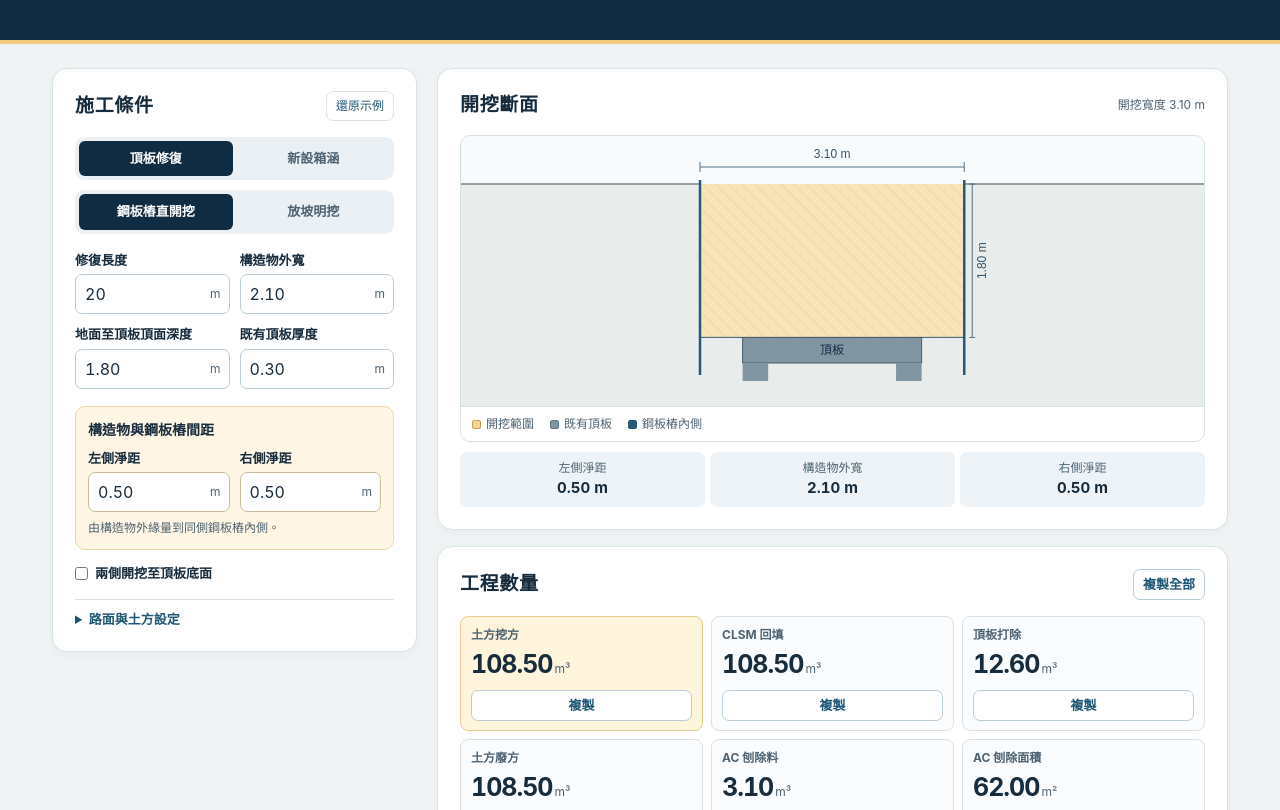
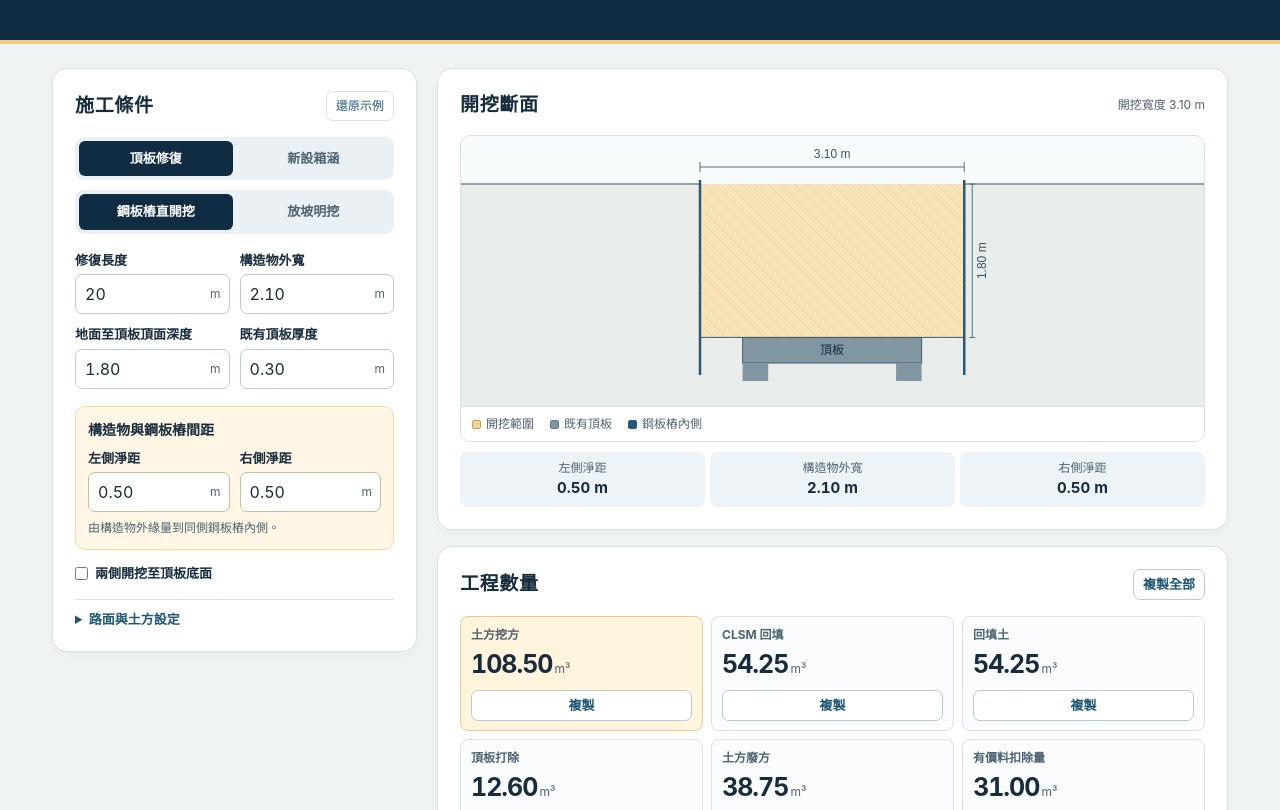
Before and after one commit to ushi511/earthwork-calculator, a plain HTML site: page index.html in a window 1280 px wide. Shown: the part 126-936 px from the top of the page. Drawn offline with Linux system fonts and the light colour scheme.

Commit message:
Adjust waste and backfill quantities with valuable material and AC deductions

```diff
--- a/index.html
+++ b/index.html
@@ -135,9 +135,10 @@
             <label class="field"><span class="field-title">AC 刨除厚度</span><span class="control"><input name="ac" type="number" value="0.05" min="0" step="any" required><span class="unit">m</span></span></label>
             <label class="field"><span class="field-title">路面復舊層總厚</span><span class="control"><input name="paving" type="number" value="0.05" min="0" step="any" required><span class="unit">m</span></span></label>
             <label class="field"><span class="field-title">AC 刨除寬度</span><span class="control"><input name="millWidth" type="number" placeholder="同開挖頂寬" min="0" step="any" aria-describedby="mill-hint"><span class="unit">m</span></span></label>
-            <label class="field"><span class="field-title">土方回用量</span><span class="control"><input name="reuse" type="number" value="0" min="0" step="any" required><span class="unit">m³</span></span></label>
+            <label class="field"><span class="field-title">有價料厚度</span><span class="control"><input name="valuableDepth" type="number" value="0.50" min="0" step="any" required><span class="unit">m</span></span></label>
           </div>
           <p class="hint" id="mill-hint">刨除寬度留空時採開挖頂寬。自訂寬度以構造物中心線對稱配置。</p>
+          <p class="hint">回填土與 CLSM 各占回填體積的 50%；廢方扣除有價料厚度及坑內 AC 後按 50% 估算。</p>
         </details>
         <p id="error" class="error" role="status" hidden></p>
       </form>
@@ -160,8 +161,10 @@
         <div class="results-grid">
           <div class="metric"><h3>土方挖方</h3><output id="soil-qty">—</output><span class="unit">m³</span><button class="copy-button" type="button" data-copy-qty="soil" aria-label="複製土方挖方" disabled>複製</button></div>
           <div class="metric"><h3>CLSM 回填</h3><output id="fill-qty">—</output><span class="unit">m³</span><button class="copy-button" type="button" data-copy-qty="fill" aria-label="複製CLSM 回填" disabled>複製</button></div>
+          <div class="metric"><h3>回填土</h3><output id="backfill-qty">—</output><span class="unit">m³</span><button class="copy-button" type="button" data-copy-qty="backfill" aria-label="複製回填土" disabled>複製</button></div>
           <div class="metric"><h3 id="slab-metric-title">頂板打除</h3><output id="slab-qty">—</output><span class="unit">m³</span><button class="copy-button" type="button" data-copy-qty="slab" aria-label="複製頂板打除" disabled>複製</button></div>
           <div class="metric"><h3>土方廢方</h3><output id="waste-qty">—</output><span class="unit">m³</span><button class="copy-button" type="button" data-copy-qty="waste" aria-label="複製土方廢方" disabled>複製</button></div>
+          <div class="metric"><h3>有價料扣除量</h3><output id="valuable-qty">—</output><span class="unit">m³</span><button class="copy-button" type="button" data-copy-qty="valuable" aria-label="複製有價料扣除量" disabled>複製</button></div>
           <div class="metric"><h3>AC 刨除料</h3><output id="ac-qty">—</output><span class="unit">m³</span><button class="copy-button" type="button" data-copy-qty="ac" aria-label="複製AC 刨除料" disabled>複製</button></div>
           <div class="metric"><h3>AC 刨除面積</h3><output id="area-qty">—</output><span class="unit">m²</span><button class="copy-button" type="button" data-copy-qty="area" aria-label="複製AC 刨除面積" disabled>複製</button></div>
           <div class="metric" id="bedding-metric" hidden><h3>基礎墊層</h3><output id="bedding-qty">—</output><span class="unit">m³</span><button class="copy-button" type="button" data-copy-qty="bedding" aria-label="複製基礎墊層" disabled>複製</button></div>
@@ -177,7 +180,7 @@
   </main>
   <script>
     function calculate(values) {
-      const { length, width, depth, slab, left, right, slope, deepen, ac, paving, millWidth, reuse } = values;
+      const { length, width, depth, slab, left, right, slope, deepen, ac, paving, millWidth, valuableDepth } = values;
       const outerHeight = values.newCulvert ? slab + values.innerHeight + values.bottomSlab : slab;
       const height = values.newCulvert ? depth + outerHeight + values.bedding : depth + (deepen ? slab : 0);
       const bottom = width + left + right;
@@ -210,10 +213,17 @@
       const pavingDepth = Math.min(paving, depth);
       const pavingInPit = pavingDepth * (top - slope * pavingDepth) * length;
       const soil = Math.max(0, gross - slabInPit - acInPit);
-      const fill = Math.max(0, gross - structureVolume - beddingVolume - pavingInPit);
-      const waste = Math.max(0, soil - reuse);
+      const fillTotal = Math.max(0, gross - structureVolume - beddingVolume - pavingInPit);
+      const fill = fillTotal / 2;
+      const soilBackfill = fillTotal / 2;
+      const valuableThickness = Math.min(height, valuableDepth);
+      const ordinaryDepth = Math.max(0, height - valuableThickness);
+      const ordinaryVolume = (bottom + top) / 2 * ordinaryDepth * length;
+      const valuableVolume = gross - ordinaryVolume;
+      const wasteBasis = Math.max(0, ordinaryVolume - acInPit - slabInPit);
+      const waste = wasteBasis / 2;
 
-      return { height, bottom, top, slopeRun, gross, slabVolume, slabInPit, outerHeight, structureVolume, concreteVolume, beddingVolume, millingWidth, millingArea, acVolume, acInPit, pavingInPit, soil, fill, waste };
+      return { height, bottom, top, slopeRun, gross, slabVolume, slabInPit, outerHeight, structureVolume, concreteVolume, beddingVolume, millingWidth, millingArea, acVolume, acInPit, pavingInPit, soil, fillTotal, fill, soilBackfill, valuableThickness, ordinaryDepth, ordinaryVolume, valuableVolume, wasteBasis, waste };
     }
 
     const byId = id => document.getElementById(id);
@@ -222,8 +232,8 @@
     const canvas = byId('section');
     const formatter = new Intl.NumberFormat('zh-TW', { minimumFractionDigits: 2, maximumFractionDigits: 2 });
     const fmt = value => formatter.format(value);
-    const lengths = ['length', 'width', 'depth', 'slab', 'left', 'right', 'ac', 'paving', 'reuse', 'innerWidth', 'innerHeight', 'wall', 'bottomSlab', 'bedding'];
-    const quantities = { soil: 'soil', fill: 'fill', slab: 'concreteVolume', waste: 'waste', ac: 'acVolume', area: 'millingArea', bedding: 'beddingVolume' };
+    const lengths = ['length', 'width', 'depth', 'slab', 'left', 'right', 'ac', 'paving', 'valuableDepth', 'innerWidth', 'innerHeight', 'wall', 'bottomSlab', 'bedding'];
+    const quantities = { soil: 'soil', fill: 'fill', backfill: 'soilBackfill', slab: 'concreteVolume', waste: 'waste', valuable: 'valuableVolume', ac: 'acVolume', area: 'millingArea', bedding: 'beddingVolume' };
     const copyButtons = [...document.querySelectorAll('[data-copy-qty]')];
     const copyFormat = new Intl.NumberFormat('zh-TW', { useGrouping: false, minimumFractionDigits: 2, maximumFractionDigits: 2 });
     let current = null;
@@ -306,7 +316,8 @@
       byId('bedding-metric').hidden = !newCulvert;
       byId('calculation-note').textContent = newCulvert
         ? '新設箱涵以完整外包體積（含內部空間）扣除回填，混凝土體積以外包減內空計算。墊層以箱涵外寬計算，數量未加鬆方係數。'
-        : '頂板以全寬、等厚打除及原尺寸復建計算。數量採幾何體積，未加鬆方係數。混凝土與 AC 分列，土方廢方不含兩者。';
+        : '頂板以全寬、等厚打除及原尺寸復建計算。數量採幾何體積，未加鬆方係數。混凝土與 AC 分列。';
+      byId('calculation-note').textContent += ' 廢方依指定方式以原開挖平均寬乘扣除有價料後的深度，再扣坑內 AC 及既有頂板，取 50%。回填土與 CLSM 各為淨回填體積的 50%；此為數量估算，實際廢方仍應核對可回用土方。放坡時有價料扣除量以原平均寬估算。';
       byId('slope-field').hidden = sheet;
       fields.slope.disabled = sheet;
       byId('clearance-title').textContent = sheet ? '構造物與鋼板樁間距' : '構造物與坡腳間距';
@@ -329,8 +340,6 @@
         message = `請檢查「${title}」的數值。`;
       } else if (Object.values(result).some(value => !Number.isFinite(value))) {
         message = '輸入超出可計算範圍。';
-      } else if (values.reuse - result.soil > 1e-8) {
-        message = '土方回用量須小於或等於土方挖方量。';
       }
       byId('error').textContent = message;
       byId('error').hidden = message === '';
@@ -362,15 +371,21 @@
         ['開挖斷面體積', `（${fmt(result.bottom)} ＋ ${fmt(result.top)}）÷ 2 × ${fmt(result.height)} × ${fmt(values.length)} ＝ ${fmt(result.gross)} m³`],
         ...(newCulvert ? [
           ['土方挖方', `開挖斷面體積 ${fmt(result.gross)} − 坑內 AC 刨除料 ${fmt(result.acInPit)} ＝ ${fmt(result.soil)} m³`],
-          ['CLSM 回填', `開挖斷面體積 ${fmt(result.gross)} − 箱涵外包體積 ${fmt(result.structureVolume)} − 墊層 ${fmt(result.beddingVolume)} − 路面復舊預留 ${fmt(result.pavingInPit)} ＝ ${fmt(result.fill)} m³`],
+          ['淨回填體積', `開挖斷面體積 ${fmt(result.gross)} − 箱涵外包體積 ${fmt(result.structureVolume)} − 墊層 ${fmt(result.beddingVolume)} − 路面復舊預留 ${fmt(result.pavingInPit)} ＝ ${fmt(result.fillTotal)} m³`],
           ['箱涵混凝土', `（${fmt(values.width)} × ${fmt(result.outerHeight)} − ${fmt(values.innerWidth)} × ${fmt(values.innerHeight)}）× ${fmt(values.length)} ＝ ${fmt(result.concreteVolume)} m³`],
           ['基礎墊層', `${fmt(values.width)} × ${fmt(values.bedding)} × ${fmt(values.length)} ＝ ${fmt(result.beddingVolume)} m³`]
         ] : [
           ['土方挖方', `開挖斷面體積 ${fmt(result.gross)} − 坑內既有頂板 ${fmt(result.slabInPit)} − 坑內 AC 刨除料 ${fmt(result.acInPit)} ＝ ${fmt(result.soil)} m³`],
-          ['CLSM 回填', `開挖斷面體積 ${fmt(result.gross)} − 坑內復建頂板 ${fmt(result.slabInPit)} − 路面復舊預留 ${fmt(result.pavingInPit)} ＝ ${fmt(result.fill)} m³`],
+          ['淨回填體積', `開挖斷面體積 ${fmt(result.gross)} − 坑內復建頂板 ${fmt(result.slabInPit)} − 路面復舊預留 ${fmt(result.pavingInPit)} ＝ ${fmt(result.fillTotal)} m³`],
           ['頂板打除', `${fmt(values.width)} × ${fmt(values.slab)} × ${fmt(values.length)} ＝ ${fmt(result.slabVolume)} m³`]
         ]),
-        ['土方廢方', `${fmt(result.soil)} − ${fmt(values.reuse)} ＝ ${fmt(result.waste)} m³`],
+        ['CLSM 回填', `${fmt(result.fillTotal)} ÷ 2 ＝ ${fmt(result.fill)} m³`],
+        ['回填土', `${fmt(result.fillTotal)} ÷ 2 ＝ ${fmt(result.soilBackfill)} m³`],
+        ['扣除有價料後挖深', `${fmt(result.height)} − ${fmt(result.valuableThickness)} ＝ ${fmt(result.ordinaryDepth)} m`],
+        ['有價料扣除量', `（${fmt(result.bottom)} ＋ ${fmt(result.top)}）÷ 2 × ${fmt(result.valuableThickness)} × ${fmt(values.length)} ＝ ${fmt(result.valuableVolume)} m³`],
+        ['扣除有價料後體積', `（${fmt(result.bottom)} ＋ ${fmt(result.top)}）÷ 2 × ${fmt(result.ordinaryDepth)} × ${fmt(values.length)} ＝ ${fmt(result.ordinaryVolume)} m³`],
+        ['廢方計算基準', `max(0, ${fmt(result.ordinaryVolume)} − 坑內 AC ${fmt(result.acInPit)}${result.slabInPit > 0 ? ' − 坑內既有頂板 ' + fmt(result.slabInPit) : ''}) ＝ ${fmt(result.wasteBasis)} m³`],
+        ['土方廢方', `${fmt(result.wasteBasis)} ÷ 2 ＝ ${fmt(result.waste)} m³`],
         ['AC 刨除料', `${fmt(result.millingWidth)} × ${fmt(values.length)} × ${fmt(values.ac)} ＝ ${fmt(result.acVolume)} m³`],
         ['AC 刨除面積', `${fmt(result.millingWidth)} × ${fmt(values.length)} ＝ ${fmt(result.millingArea)} m²`]
       ] : [['計算式', '請先輸入有效尺寸。']]);
```
